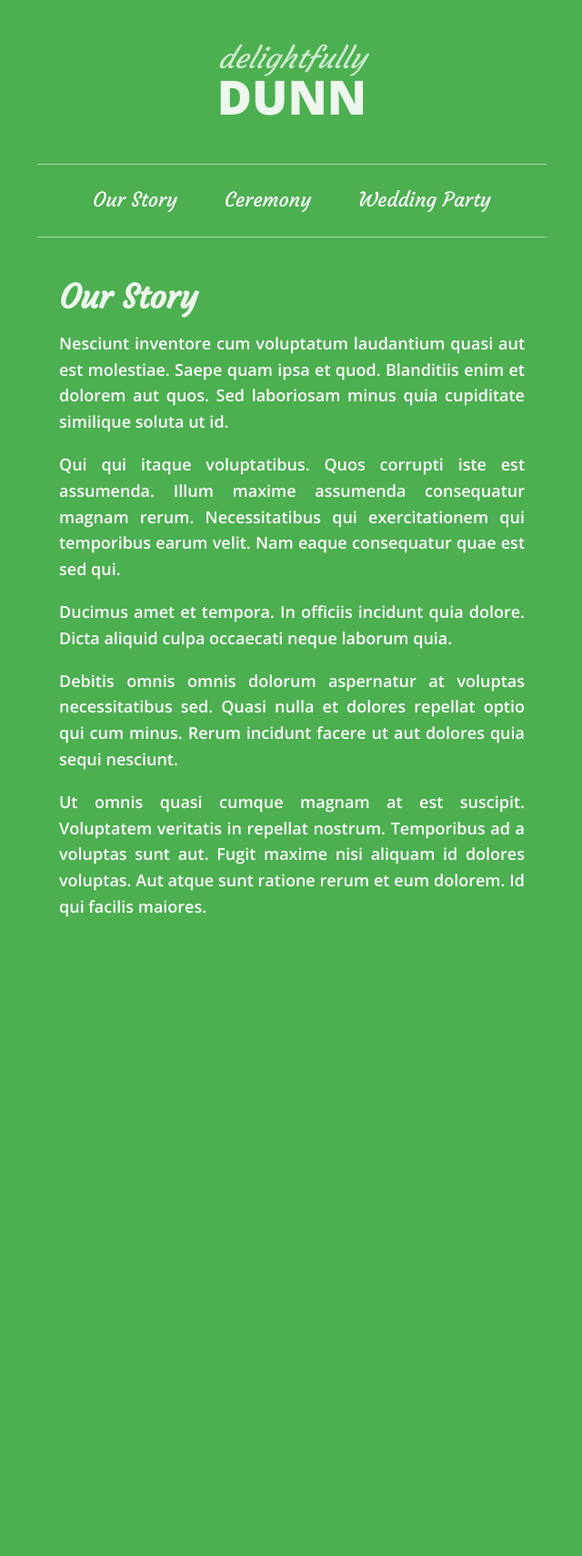
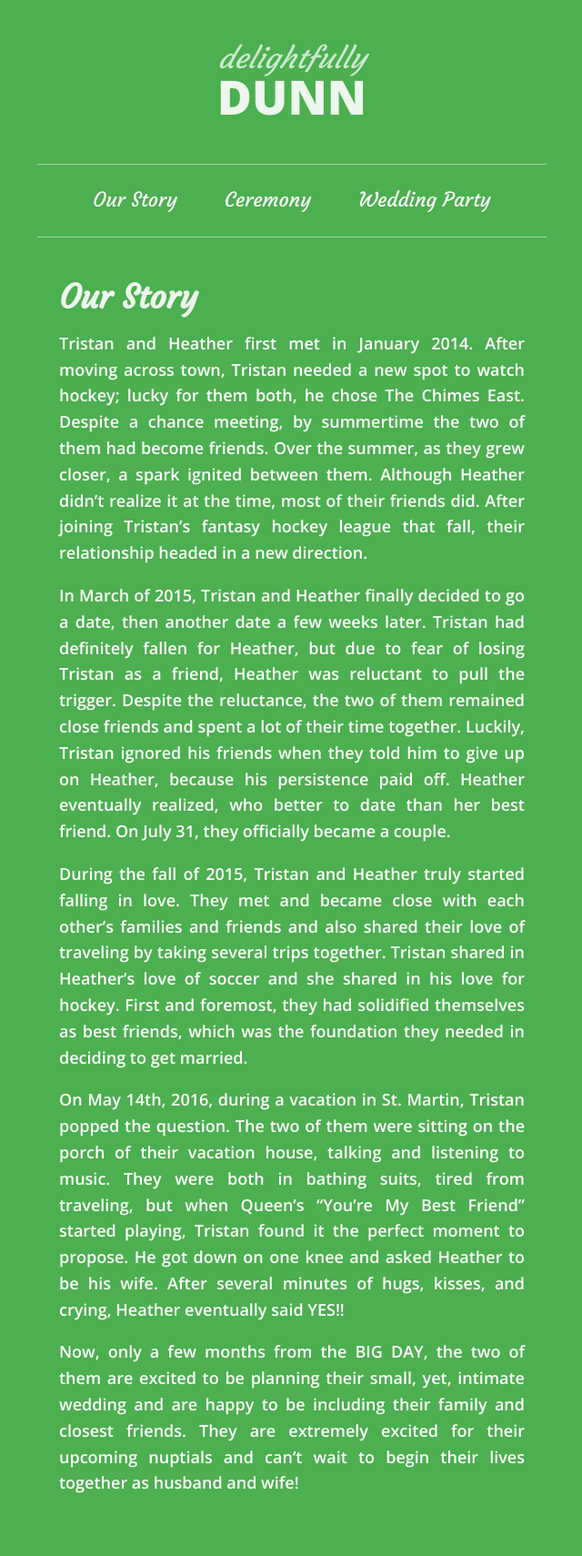
Before and after one commit to tristandunn/delightfullydunn.com, a Jekyll site: the page built from our-story.html, in a window 1280 px wide. Shown: the whole page at 91% size, without its empty margins (319-959 px from the left). Built offline with Jekyll 4.4.1, drawn with Linux system fonts in a browser that asks for light colours; before the commit the page ends 1077 px from its top, so only the background shows below that.

Commit message:
Update our-story.html

```diff
--- a/our-story.html
+++ b/our-story.html
@@ -5,9 +5,9 @@ title: Our Story
 <section>
   <h1>Our Story</h1>
 
-  <p>Nesciunt inventore cum voluptatum laudantium quasi aut est molestiae. Saepe quam ipsa et quod. Blanditiis enim et dolorem aut quos. Sed laboriosam minus quia cupiditate similique soluta ut id.</p>
-  <p>Qui qui itaque voluptatibus. Quos corrupti iste est assumenda. Illum maxime assumenda consequatur magnam rerum. Necessitatibus qui exercitationem qui temporibus earum velit. Nam eaque consequatur quae est sed qui.</p>
-  <p>Ducimus amet et tempora. In officiis incidunt quia dolore. Dicta aliquid culpa occaecati neque laborum quia.</p>
-  <p>Debitis omnis omnis dolorum aspernatur at voluptas necessitatibus sed. Quasi nulla et dolores repellat optio qui cum minus. Rerum incidunt facere ut aut dolores quia sequi nesciunt.</p>
-  <p>Ut omnis quasi cumque magnam at est suscipit. Voluptatem veritatis in repellat nostrum. Temporibus ad a voluptas sunt aut. Fugit maxime nisi aliquam id dolores voluptas. Aut atque sunt ratione rerum et eum dolorem. Id qui facilis maiores.</p>
+  <p>Tristan and Heather first met in January 2014.  After moving across town, Tristan needed a new spot to watch hockey; lucky for them both, he chose The Chimes East. Despite a chance meeting, by summertime the two of them had become friends.  Over the summer, as they grew closer, a spark ignited between them.  Although Heather didn’t realize it at the time, most of their friends did.  After joining Tristan’s fantasy hockey league that fall, their relationship headed in a new direction.</p>
+  <p>In March of 2015, Tristan and Heather finally decided to go a date, then another date a few weeks later.  Tristan had definitely fallen for Heather, but due to fear of losing Tristan as a friend, Heather was reluctant to pull the trigger.  Despite the reluctance, the two of them remained close friends and spent a lot of their time together.  Luckily, Tristan ignored his friends when they told him to give up on Heather, because his persistence paid off.  Heather eventually realized, who better to date than her best friend.  On July 31, they officially became a couple. </p>
+  <p>During the fall of 2015, Tristan and Heather truly started falling in love.  They met and became close with each other’s families and friends and also shared their love of traveling by taking several trips together.  Tristan shared in Heather’s love of soccer and she shared in his love for hockey.  First and foremost, they had solidified themselves as best friends, which was the foundation they needed in deciding to get married.  </p>
+  <p>On May 14th, 2016, during a vacation in St. Martin, Tristan popped the question.  The two of them were sitting on the porch of their vacation house, talking and listening to music.  They were both in bathing suits, tired from traveling, but when Queen’s “You’re My Best Friend” started playing, Tristan found it the perfect moment to propose.  He got down on one knee and asked Heather to be his wife.  After several minutes of hugs, kisses, and crying, Heather eventually said YES!!  </p>
+  <p>Now, only a few months from the BIG DAY, the two of them are excited to be planning their small, yet, intimate wedding and are happy to be including their family and closest friends.  They are extremely excited for their upcoming nuptials and can’t wait to begin their lives together as husband and wife!</p>
 </section>
```
